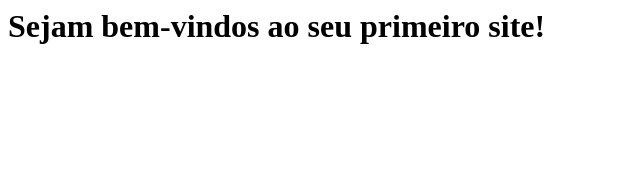
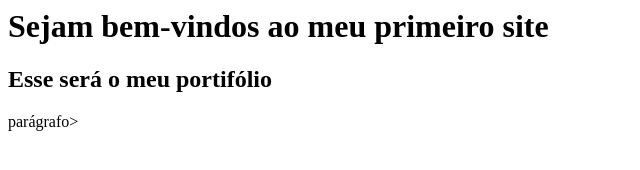
Before and after one commit to eduardagomes4/site, a plain HTML site: page index.html in a window 1280 px wide. Shown: the whole page, without its empty margins (0-640 px from the left). Drawn offline with Linux system fonts and the light colour scheme.

Commit message:
Add files via upload
Subtítulo e parágrafo

```diff
--- a/index.html
+++ b/index.html
@@ -1,15 +1,26 @@
 <html xmlns:mso="urn:schemas-microsoft-com:office:office" xmlns:msdt="uuid:C2F41010-65B3-11d1-A29F-00AA00C14882">
+
 <head>
+
+<title> Meu título </title>
+
+
 <!--[if gte mso 9]><xml>
 <mso:CustomDocumentProperties>
-<mso:_dlc_DocId msdt:dt="string">TZZFMH4EWM2Y-2028058789-6292</mso:_dlc_DocId>
-<mso:_dlc_DocIdItemGuid msdt:dt="string">685f3e8e-4020-4007-bd48-bc6d678a02f9</mso:_dlc_DocIdItemGuid>
-<mso:_dlc_DocIdUrl msdt:dt="string">https://fachaedu.sharepoint.com/sites/alunos/_layouts/15/DocIdRedir.aspx?ID=TZZFMH4EWM2Y-2028058789-6292, TZZFMH4EWM2Y-2028058789-6292</mso:_dlc_DocIdUrl>
+<mso:_dlc_DocId msdt:dt="string">TZZFMH4EWM2Y-2028058789-8913</mso:_dlc_DocId>
+<mso:_dlc_DocIdItemGuid msdt:dt="string">d2814542-a96d-4f73-ac7e-1efc9f7ea39e</mso:_dlc_DocIdItemGuid>
+<mso:_dlc_DocIdUrl msdt:dt="string">https://fachaedu.sharepoint.com/sites/alunos/_layouts/15/DocIdRedir.aspx?ID=TZZFMH4EWM2Y-2028058789-8913, TZZFMH4EWM2Y-2028058789-8913</mso:_dlc_DocIdUrl>
 </mso:CustomDocumentProperties>
 </xml><![endif]-->
-</head><body>
-<h1>
-Sejam bem-vindos ao seu primeiro site!
-</h1>
+</head>
+
+<body>
+
+<h1> Sejam bem-vindos ao meu primeiro site </h1>
+<h2> Esse será o meu portifólio </h2>
+
+<p> parágrafo> </p>
+
 </body>
+
 </html>
```
